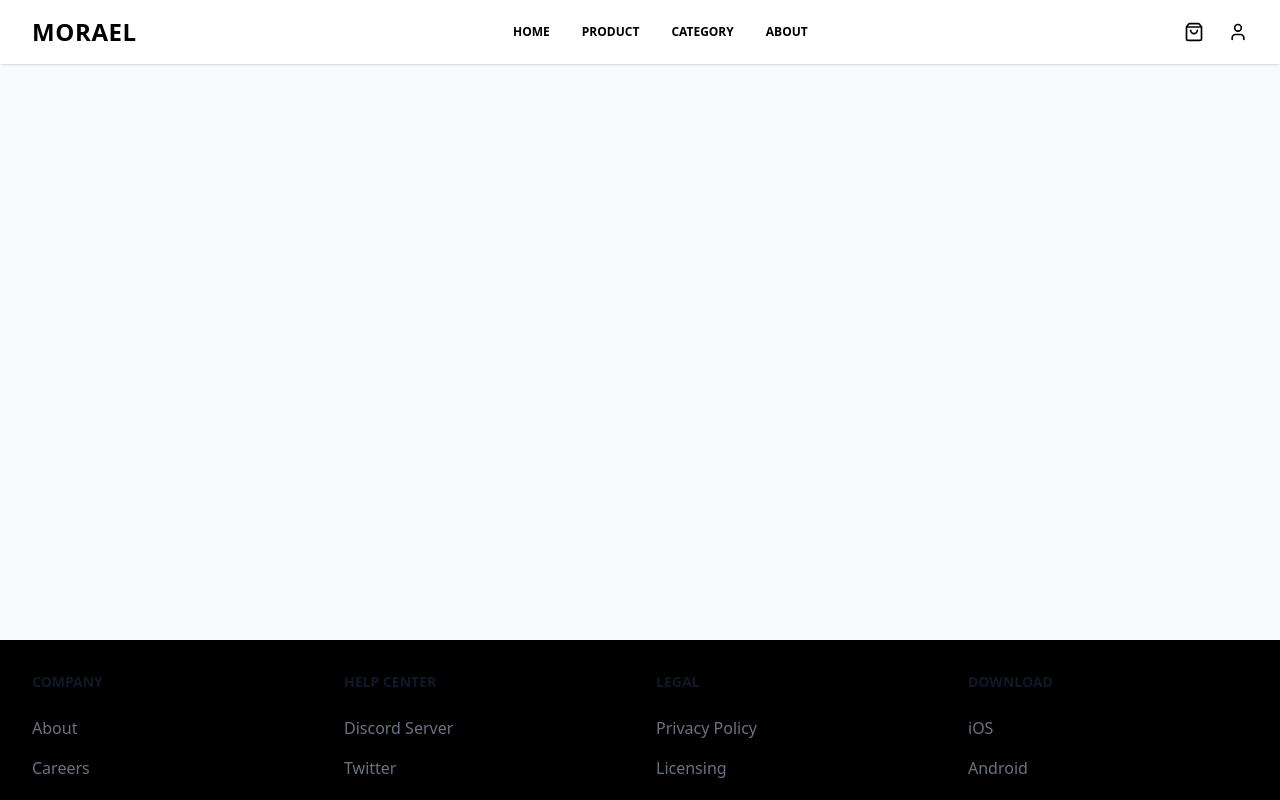
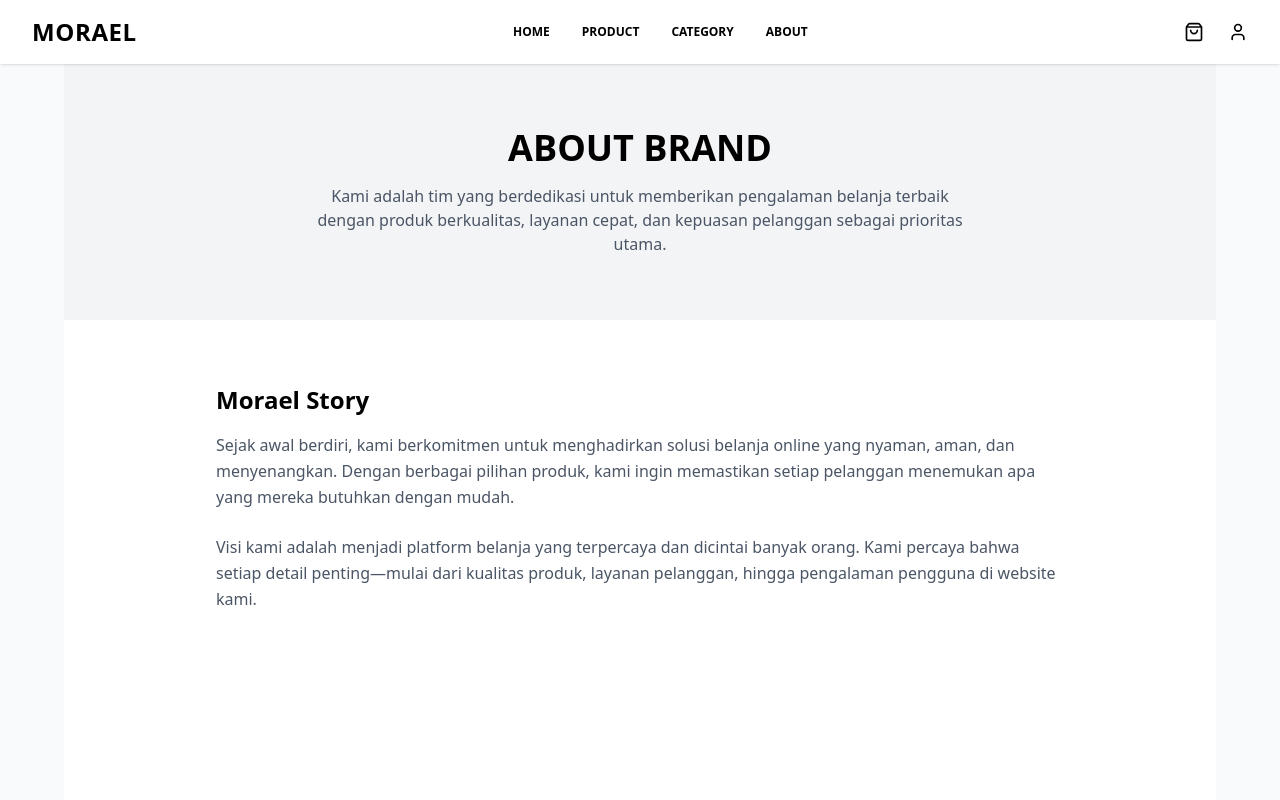
Before and after one commit to Luthfikhaerii/ecommerce-fe, a React (Vite) app: page /about in a window 1280 px wide. Shown: the top 800 px of the page. Built offline with nearby package versions, Linux system fonts and the light colour scheme.

Commit message:
add about page

```diff
--- a/src/pages/About.tsx
+++ b/src/pages/About.tsx
@@ -0,0 +1,52 @@
+export default function About() {
+    return (
+            <div className="min-h-screen bg-white max-w-6xl mx-auto">
+                {/* Hero Section */}
+                <section className="bg-gray-100 py-16 px-6 text-center">
+                    <h1 className="text-3xl md:text-4xl font-bold mb-4">ABOUT BRAND</h1>
+                    <p className="text-gray-600 max-w-2xl mx-auto">
+                        Kami adalah tim yang berdedikasi untuk memberikan pengalaman belanja terbaik
+                        dengan produk berkualitas, layanan cepat, dan kepuasan pelanggan sebagai prioritas utama.
+                    </p>
+                </section>
+
+                {/* Company Story */}
+                <section className="py-16 px-6 max-w-4xl mx-auto">
+                    <h2 className="text-2xl font-semibold mb-4">Morael Story</h2>
+                    <p className="text-gray-600 leading-relaxed mb-6">
+                        Sejak awal berdiri, kami berkomitmen untuk menghadirkan solusi belanja online
+                        yang nyaman, aman, dan menyenangkan. Dengan berbagai pilihan produk, kami ingin
+                        memastikan setiap pelanggan menemukan apa yang mereka butuhkan dengan mudah.
+                    </p>
+                    <p className="text-gray-600 leading-relaxed">
+                        Visi kami adalah menjadi platform belanja yang terpercaya dan dicintai banyak orang.
+                        Kami percaya bahwa setiap detail penting—mulai dari kualitas produk, layanan pelanggan,
+                        hingga pengalaman pengguna di website kami.
+                    </p>
+                </section>
+
+                {/* Mission & Values */}
+                {/* <section className="bg-gray-50 py-16 px-6">
+                    <div className="max-w-4xl mx-auto">
+                        <h2 className="text-2xl font-semibold mb-6 text-center">Visi & Misi</h2>
+                        <div className="grid md:grid-cols-2 gap-8">
+                            <div className="p-6 bg-white shadow-md rounded-xl">
+                                <h3 className="font-bold mb-2">Visi</h3>
+                                <p className="text-gray-600">
+                                    Menjadi pilihan utama belanja online yang mengutamakan kepuasan pelanggan
+                                    dan memberikan dampak positif bagi masyarakat.
+                                </p>
+                            </div>
+                            <div className="p-6 bg-white shadow-md rounded-xl">
+                                <h3 className="font-bold mb-2">Misi</h3>
+                                <ul className="text-gray-600 list-disc list-inside space-y-2">
+                                    <li>Menyediakan produk berkualitas dengan harga bersaing.</li>
+                                    <li>Memberikan layanan pelanggan yang ramah dan responsif.</li>
+                                    <li>Menghadirkan pengalaman belanja yang mudah dan aman.</li>
+                                </ul>
+                            </div>
+                        </div>
+                    </div>
+                </section> */}
+            </div>)
+}
--- a/src/pages/Order.tsx
+++ b/src/pages/Order.tsx
@@ -41,10 +41,10 @@ export default function Order() {
       </div>
 
       {/* Orders Section */}
-      <div className="bg-white rounded-lg border p-6">
+      <div className="bg-white rounded-lg border px-6 pb-6">
         {/* Tabs */}
-        <div className="flex border-b mb-4">
-          <button className="flex-1 text-center py-2 border-b-2 border-black font-medium">
+        <div className="flex mb-4">
+          <button className="flex-1 text-center py-3 border-b-2 border-black font-medium">
             Pesanan
           </button>
         </div>
--- a/src/pages/ProductDetail.tsx
+++ b/src/pages/ProductDetail.tsx
@@ -4,6 +4,8 @@ import { useParams } from "react-router-dom";
 
 export default function ProductDetail() {
     const {id} = useParams<{id:string}>()
+
+
   return (
     <section className="max-w-screen-lg mx-auto px-6 py-10 grid md:grid-cols-2 gap-12">
 
--- a/src/routes/index.tsx
+++ b/src/routes/index.tsx
@@ -5,6 +5,7 @@ import Category from "../pages/Category";
 import Product from "../pages/Product";
 import ProductDetail from "../pages/ProductDetail";
 import Order from "../pages/Order";
+import About from "../pages/About";
 
 
 const router = createBrowserRouter([
@@ -39,6 +40,7 @@ const router = createBrowserRouter([
             },
             {
                 path: "about",
+                element: <About/>
 
             }
         ]
```
